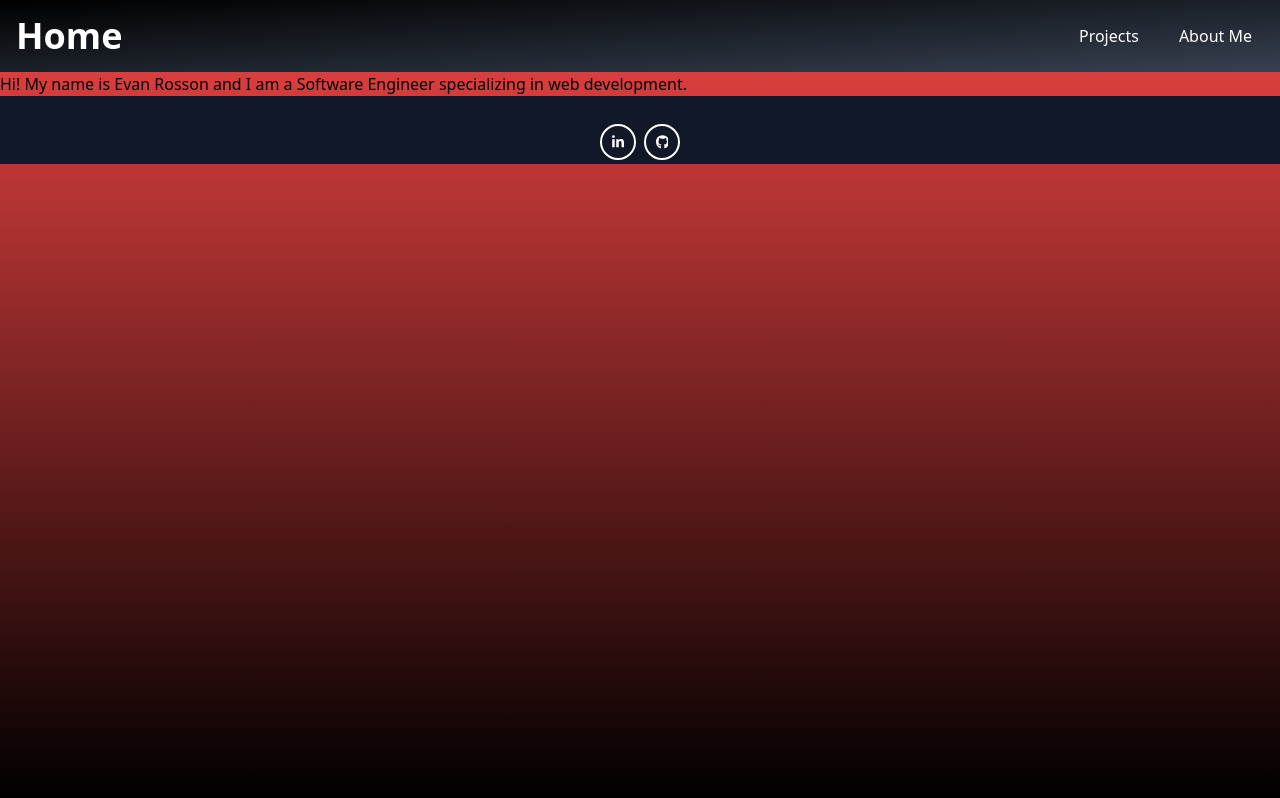
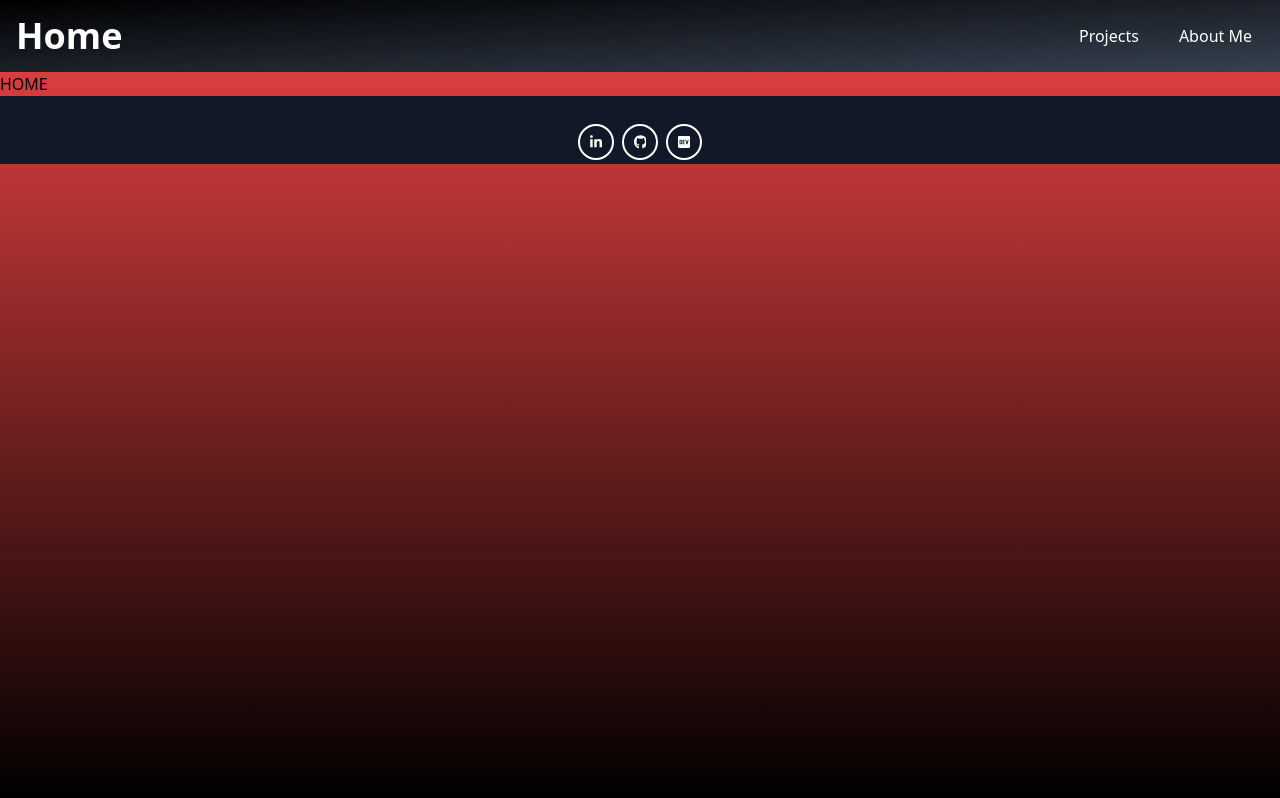
Before and after one commit to rossonevan/my-portfolio, a React (Create React App) app: page / in a window 1280 px wide. Built offline with nearby package versions, Linux system fonts and the light colour scheme.

Commit message:
Changed styling on Home Page

```diff
--- a/src/App.js
+++ b/src/App.js
@@ -55,6 +55,21 @@ function App() {
                 </path>
               </svg>
             </a>
+            <a href="https://dev.to/rossonevan" type="button" class="rounded-full border-2 border-white text-white leading-normal uppercase hover:bg-black hover:bg-opacity-5 focus:outline-none focus:ring-0 transition duration-150 ease-in-out w-9 h-9 m-1">
+              <svg aria-hidden="true"
+                focusable="false"
+                data-prefix="fab"
+                data-icon="dev"
+                class="w-3 h-full mx-auto"
+                role="img"
+                xmlns="http://www.w3.org/2000/svg"
+                viewBox="0 0 448 512">
+                <path
+                  fill="currentColor"
+                  d="M120.12 208.29c-3.88-2.9-7.77-4.35-11.65-4.35H91.03v104.47h17.45c3.88 0 7.77-1.45 11.65-4.35 3.88-2.9 5.82-7.25 5.82-13.06v-69.65c-.01-5.8-1.96-10.16-5.83-13.06zM404.1 32H43.9C19.7 32 .06 51.59 0 75.8v360.4C.06 460.41 19.7 480 43.9 480h360.2c24.21 0 43.84-19.59 43.9-43.8V75.8c-.06-24.21-19.7-43.8-43.9-43.8zM154.2 291.19c0 18.81-11.61 47.31-48.36 47.25h-46.4V172.98h47.38c35.44 0 47.36 28.46 47.37 47.28l.01 70.93zm100.68-88.66H201.6v38.42h32.57v29.57H201.6v38.41h53.29v29.57h-62.18c-11.16.29-20.44-8.53-20.72-19.69V193.7c-.27-11.15 8.56-20.41 19.71-20.69h63.19l-.01 29.52zm103.64 115.29c-13.2 30.75-36.85 24.63-47.44 0l-38.53-144.8h32.57l29.71 113.72 29.57-113.72h32.58l-38.46 144.8z">
+                </path>
+              </svg>
+            </a>
           </div>
         </div>
       </footer>
--- a/src/components/Home.js
+++ b/src/components/Home.js
@@ -4,7 +4,7 @@
 function Home () {
     return (
         <div>
-            <p>Hi! My name is Evan Rosson and I am a Software Engineer specializing in web development.</p>
+            HOME
         </div>
     )
 }
```
